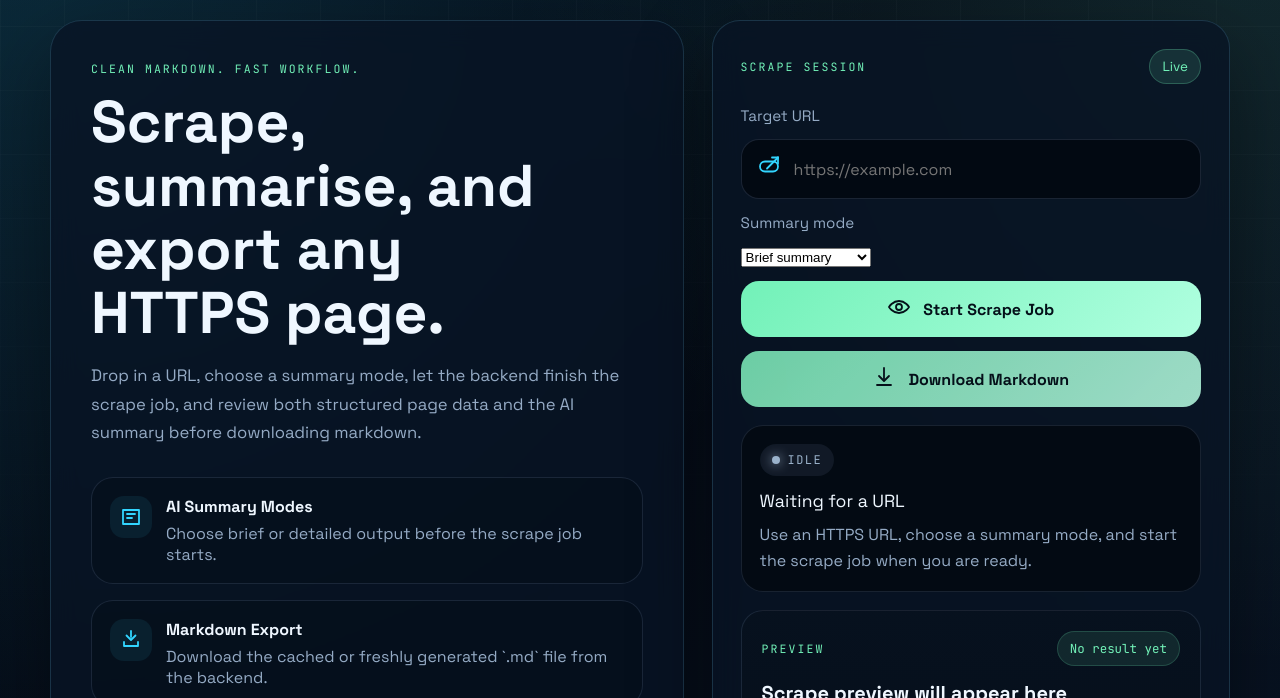
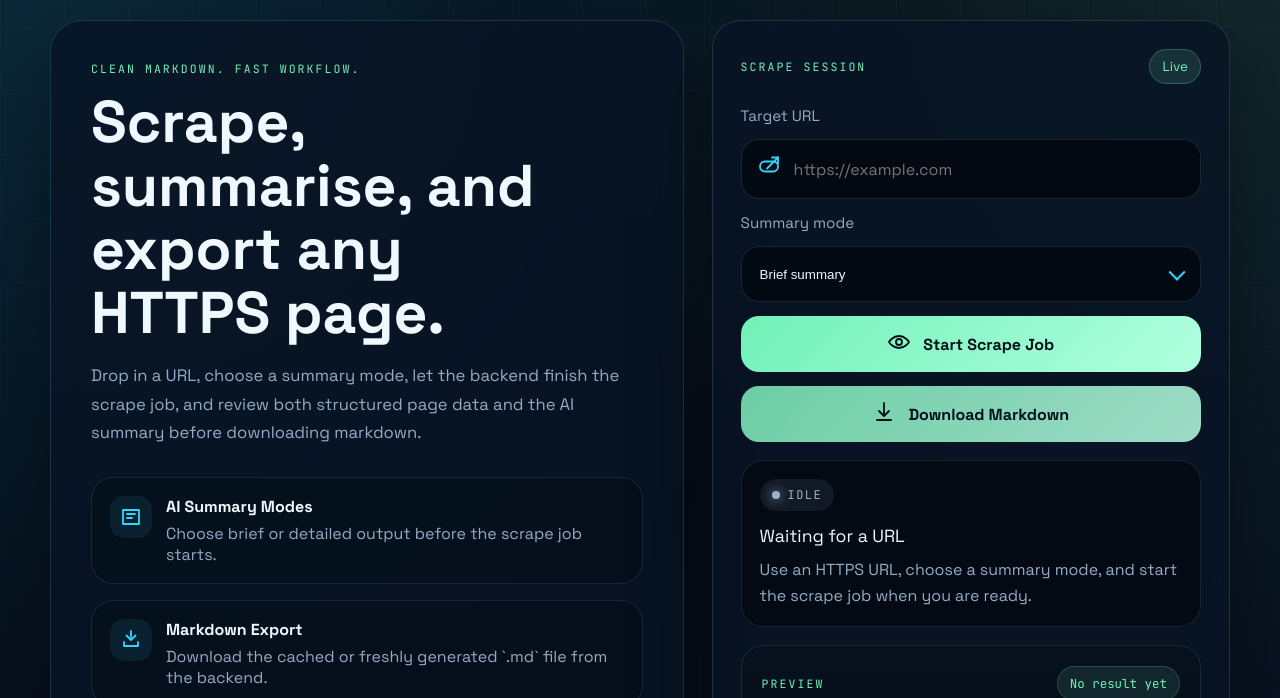
Before and after one commit to Srijan1683/web-scraper-cache-shortener, a plain HTML site: page ui/index.html in a window 1280 px wide. Shown: the part 102-800 px from the top of the page. Drawn offline with Linux system fonts and the light colour scheme.

Commit message:
feat: style summary controls and summary result section

```diff
--- a/ui/style.css
+++ b/ui/style.css
@@ -381,6 +381,42 @@ input {
   transform: translateY(-1px);
 }
 
+.select-wrap {
+  position: relative;
+}
+
+.select-wrap::after {
+  content: "";
+  position: absolute;
+  top: 50%;
+  right: 18px;
+  width: 10px;
+  height: 10px;
+  border-right: 2px solid var(--accent-strong);
+  border-bottom: 2px solid var(--accent-strong);
+  transform: translateY(-65%) rotate(45deg);
+  pointer-events: none;
+}
+
+.scrape-form select {
+  width: 100%;
+  min-height: 56px;
+  padding: 0 46px 0 18px;
+  border-radius: 18px;
+  border: 1px solid rgba(171, 200, 255, 0.14);
+  background: rgba(3, 9, 18, 0.92);
+  color: var(--text);
+  outline: none;
+  appearance: none;
+  transition: border-color 180ms ease, box-shadow 180ms ease, transform 180ms ease;
+}
+
+.scrape-form select:focus {
+  border-color: rgba(50, 213, 255, 0.5);
+  box-shadow: 0 0 0 4px rgba(50, 213, 255, 0.09);
+  transform: translateY(-1px);
+}
+
 .scrape-form button {
   min-height: 56px;
   border: 0;
@@ -486,7 +522,8 @@ input {
   line-height: 1.6;
 }
 
-.preview-card {
+.preview-card,
+.summary-card {
   margin-top: 18px;
   padding: 20px;
   border-radius: 22px;
@@ -732,6 +769,7 @@ input {
   .data-console,
   .status-card,
   .preview-card,
+  .summary-card,
   .terminal-snippet,
   .stat-card {
     width: 100%;
```
